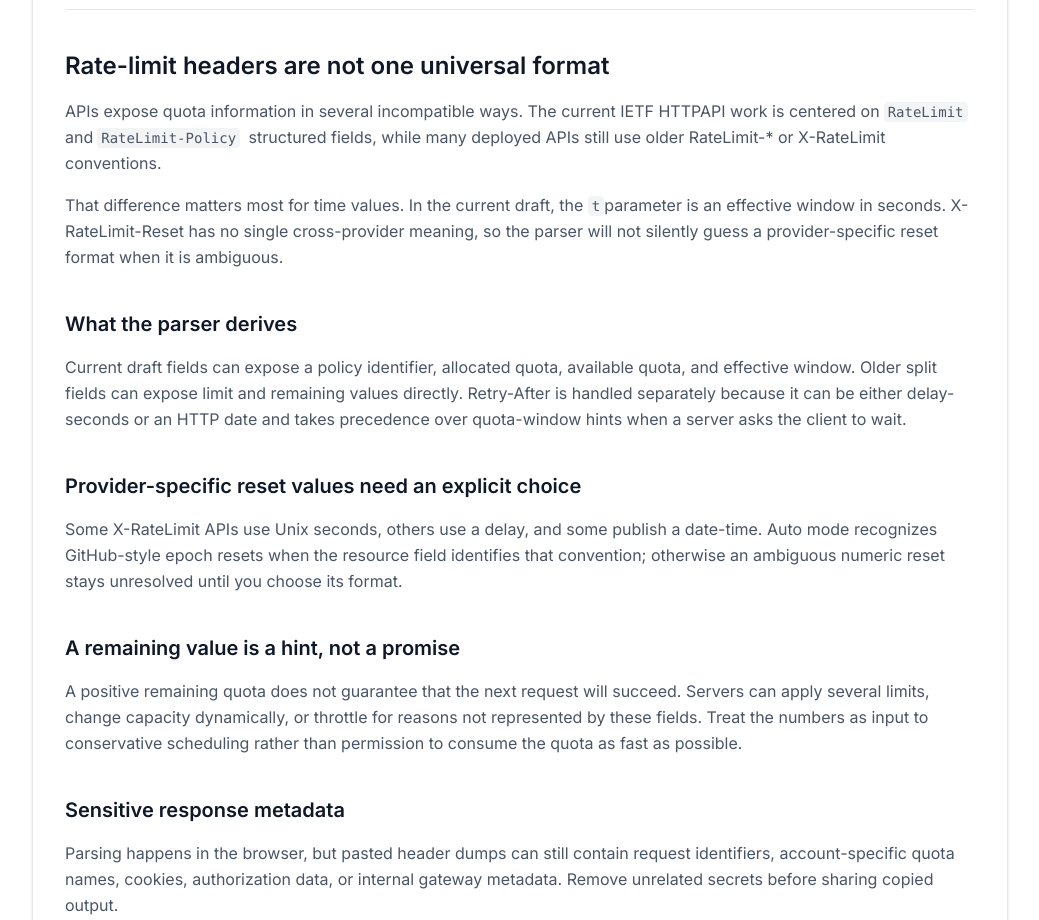
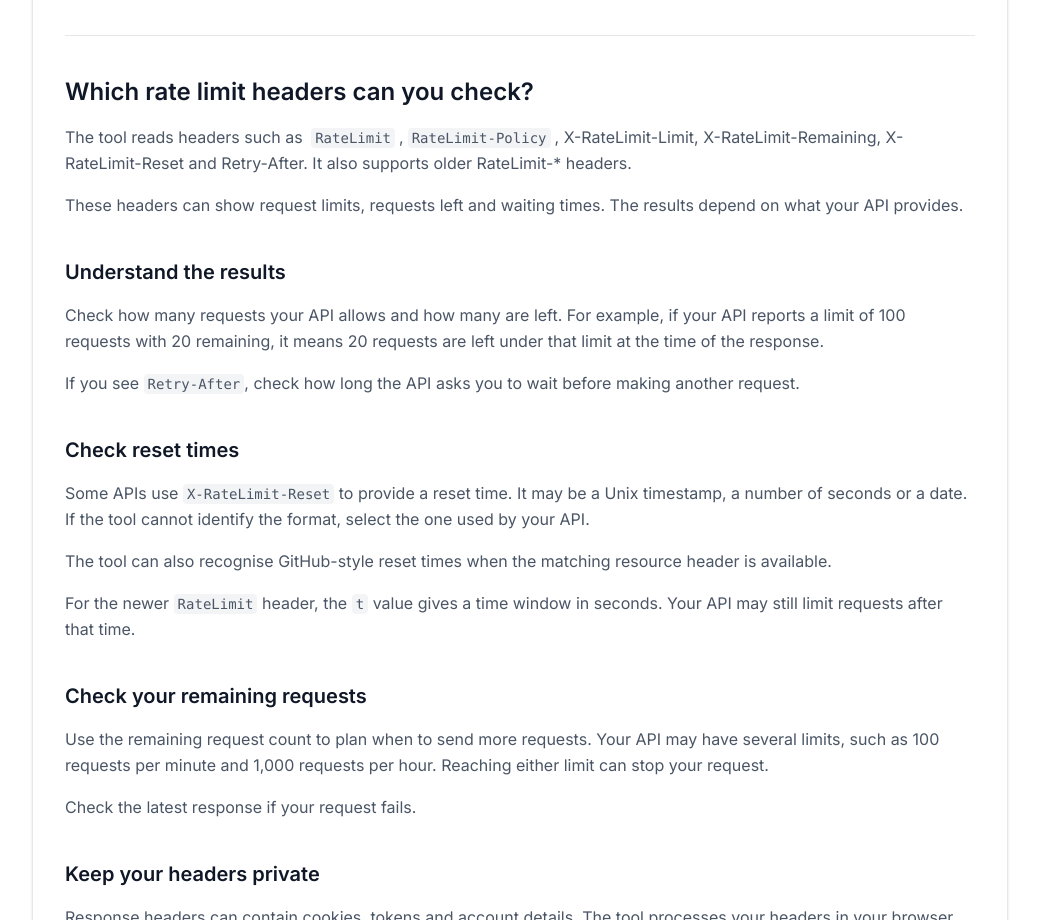
Before and after one commit to vaarunsonawwane-ops/yoryantra-new, a Next.js app: page /tools/api-rate-limit-header-parser in a window 1280 px wide. Shown: the part 1880-2800 px from the top of the page, without its empty margins (120-1159 px from the left). Built offline with nearby package versions, Linux system fonts and the light colour scheme.

Commit message:
Golden Rule wording update

```diff
--- a/app/tools/api-rate-limit-header-parser/ToolClient.tsx
+++ b/app/tools/api-rate-limit-header-parser/ToolClient.tsx
@@ -150,7 +150,7 @@ export default function ToolClient() {
   return (
     <ToolShell
       title="API Rate Limit Header Parser"
-      description="Interpret current and provider-specific rate-limit headers without guessing ambiguous reset semantics."
+      description="Check your API request limits, how many requests are left and when you can send more requests. Paste your API response headers to see the details."
     >
       <div className="rounded-2xl border border-gray-200 bg-white p-5">
         <label className="block mb-2 text-sm font-medium text-gray-700">API Response Headers</label>
@@ -164,7 +164,7 @@ export default function ToolClient() {
           className="w-full min-h-[380px] rounded-xl border border-gray-300 p-4 text-sm font-mono outline-none transition focus:border-transparent focus:ring-2 focus:ring-[var(--green)]"
         />
         <p className="mt-2 text-sm text-gray-500">
-          Paste headers from curl, browser DevTools, Postman, an API client, or gateway logs. The parser runs locally in your browser.
+          Paste your API response headers from Postman, curl or browser DevTools.
         </p>
       </div>
 
@@ -244,7 +244,7 @@ export default function ToolClient() {
         </div>
 
         <p className="mt-3 text-sm leading-relaxed text-gray-500">
-          The reset-format choice applies only to legacy or provider-specific reset values. Current draft RateLimit t values are seconds.
+          Use Auto-detect to read common rate limit headers. For older or API-specific reset values, choose the format under Legacy Reset Format. The t value in the newer RateLimit header uses seconds.
         </p>
       </div>
 
@@ -271,7 +271,7 @@ export default function ToolClient() {
       {result && (
         <div className="mt-8 rounded-2xl border border-gray-200 bg-white p-5">
           <h3 className="text-lg font-semibold text-gray-900">Parsed Rate Limit Headers</h3>
-          <p className="mt-2 text-sm text-gray-500">Header values and derived rate limit details from the pasted response.</p>
+          <p className="mt-2 text-sm text-gray-500">Review the rate limit details found in your headers.</p>
 
           <div className="mt-4 overflow-auto rounded-xl border border-gray-200">
             <table className="w-full min-w-[860px] text-left text-sm">
@@ -325,88 +325,93 @@ export default function ToolClient() {
         </div>
 
         <pre className="yoryantra-output overflow-auto text-sm min-h-[320px] whitespace-pre-wrap break-words">
-          {output || "Parsed API rate limit output will appear here."}
+          {output || "Your results will appear here after you parse the headers."}
         </pre>
       </div>
 
       <div className="mt-4 self-start rounded-xl border border-amber-200 bg-amber-50 p-4 text-sm leading-relaxed text-amber-800">
-        Rate limit header formats vary across APIs and gateways. Always check the provider documentation for exact semantics before building retry logic.
+        Check your API's documentation before using these results to decide when to retry a request.
       </div>
 
       <section className="mt-12 border-t border-gray-200 pt-10 space-y-10">
         <div>
-          <h2 className="text-2xl font-semibold text-gray-900">Rate-limit headers are not one universal format</h2>
+          <h2 className="text-2xl font-semibold text-gray-900">Which rate limit headers can you check?</h2>
           <p className="mt-4 text-gray-600 leading-relaxed">
-            APIs expose quota information in several incompatible ways. The current IETF HTTPAPI work is centered on
-            <code className="mx-1 rounded bg-gray-100 px-1 py-0.5 text-sm">RateLimit</code> and
-            <code className="mx-1 rounded bg-gray-100 px-1 py-0.5 text-sm">RateLimit-Policy</code> structured fields,
-            while many deployed APIs still use older RateLimit-* or X-RateLimit conventions.
+            The tool reads headers such as <code className="mx-1 rounded bg-gray-100 px-1 py-0.5 text-sm">RateLimit</code>,
+            <code className="mx-1 rounded bg-gray-100 px-1 py-0.5 text-sm">RateLimit-Policy</code>,
+            X-RateLimit-Limit, X-RateLimit-Remaining, X-RateLimit-Reset and Retry-After.
+            It also supports older RateLimit-* headers.
           </p>
           <p className="mt-4 text-gray-600 leading-relaxed">
-            That difference matters most for time values. In the current draft, the <code className="rounded bg-gray-100 px-1 py-0.5 text-sm">t</code>
-            parameter is an effective window in seconds. X-RateLimit-Reset has no single cross-provider meaning, so the parser
-            will not silently guess a provider-specific reset format when it is ambiguous.
+            These headers can show request limits, requests left and waiting times. The results depend on what your API provides.
           </p>
         </div>
 
         <div>
-          <h2 className="text-xl font-semibold text-gray-900">What the parser derives</h2>
+          <h2 className="text-xl font-semibold text-gray-900">Understand the results</h2>
           <p className="mt-4 text-gray-600 leading-relaxed">
-            Current draft fields can expose a policy identifier, allocated quota, available quota, and effective window.
-            Older split fields can expose limit and remaining values directly. Retry-After is handled separately because it
-            can be either delay-seconds or an HTTP date and takes precedence over quota-window hints when a server asks the client to wait.
+            Check how many requests your API allows and how many are left.
+            For example, if your API reports a limit of 100 requests with 20 remaining, it means 20 requests are left under that limit at the time of the response.
+          </p>
+          <p className="mt-4 text-gray-600 leading-relaxed">
+            If you see <code className="rounded bg-gray-100 px-1 py-0.5 text-sm">Retry-After</code>, check how long the API asks you to wait before making another request.
           </p>
         </div>
 
         <div>
-          <h2 className="text-xl font-semibold text-gray-900">Provider-specific reset values need an explicit choice</h2>
+          <h2 className="text-xl font-semibold text-gray-900">Check reset times</h2>
           <p className="mt-4 text-gray-600 leading-relaxed">
-            Some X-RateLimit APIs use Unix seconds, others use a delay, and some publish a date-time. Auto mode recognizes
-            GitHub-style epoch resets when the resource field identifies that convention; otherwise an ambiguous numeric reset
-            stays unresolved until you choose its format.
+            Some APIs use <code className="rounded bg-gray-100 px-1 py-0.5 text-sm">X-RateLimit-Reset</code> to provide a reset time.
+            It may be a Unix timestamp, a number of seconds or a date. If the tool cannot identify the format, select the one used by your API.
+          </p>
+          <p className="mt-4 text-gray-600 leading-relaxed">
+            The tool can also recognise GitHub-style reset times when the matching resource header is available.
+          </p>
+          <p className="mt-4 text-gray-600 leading-relaxed">
+            For the newer <code className="rounded bg-gray-100 px-1 py-0.5 text-sm">RateLimit</code> header, the <code className="rounded bg-gray-100 px-1 py-0.5 text-sm">t</code> value gives a time window in seconds. Your API may still limit requests after that time.
           </p>
         </div>
 
         <div>
-          <h2 className="text-xl font-semibold text-gray-900">A remaining value is a hint, not a promise</h2>
+          <h2 className="text-xl font-semibold text-gray-900">Check your remaining requests</h2>
           <p className="mt-4 text-gray-600 leading-relaxed">
-            A positive remaining quota does not guarantee that the next request will succeed. Servers can apply several limits,
-            change capacity dynamically, or throttle for reasons not represented by these fields. Treat the numbers as input to
-            conservative scheduling rather than permission to consume the quota as fast as possible.
+            Use the remaining request count to plan when to send more requests.
+            Your API may have several limits, such as 100 requests per minute and 1,000 requests per hour. Reaching either limit can stop your request.
+          </p>
+          <p className="mt-4 text-gray-600 leading-relaxed">
+            Check the latest response if your request fails.
           </p>
         </div>
 
         <div>
-          <h2 className="text-xl font-semibold text-gray-900">Sensitive response metadata</h2>
+          <h2 className="text-xl font-semibold text-gray-900">Keep your headers private</h2>
           <p className="mt-4 text-gray-600 leading-relaxed">
-            Parsing happens in the browser, but pasted header dumps can still contain request identifiers, account-specific quota
-            names, cookies, authorization data, or internal gateway metadata. Remove unrelated secrets before sharing copied output.
+            Response headers can contain cookies, tokens and account details. The tool processes your headers in your browser.
+            Remove private information before sharing your headers or results.
           </p>
         </div>
 
         <div>
-          <h2 className="text-xl font-semibold text-gray-900">Standards and live specification status</h2>
+          <h2 className="text-xl font-semibold text-gray-900">Standards and references</h2>
           <p className="mt-4 text-gray-600 leading-relaxed">
-            Retry-After semantics come from{" "}
-            <a className="font-medium text-[var(--green)] underline-offset-4 hover:underline" href="https://www.rfc-editor.org/rfc/rfc9110.html#name-retry-after" target="_blank" rel="noreferrer">RFC 9110</a>,
-            and HTTP 429 is defined by{" "}
-            <a className="font-medium text-[var(--green)] underline-offset-4 hover:underline" href="https://www.rfc-editor.org/rfc/rfc6585.html#section-4" target="_blank" rel="noreferrer">RFC 6585</a>.
-            The newer RateLimit / RateLimit-Policy design is still an active IETF Internet-Draft, not a published RFC, so its syntax can change before standardization.{" "}
+            <a className="font-medium text-[var(--green)] underline-offset-4 hover:underline" href="https://www.rfc-editor.org/rfc/rfc9110.html#name-retry-after" target="_blank" rel="noreferrer">RFC 9110</a> explains the Retry-After header.
+            <a className="font-medium text-[var(--green)] underline-offset-4 hover:underline" href="https://www.rfc-editor.org/rfc/rfc6585.html#section-4" target="_blank" rel="noreferrer">RFC 6585</a> defines the HTTP 429 Too Many Requests response.
+            The newer RateLimit and RateLimit-Policy headers are described in an IETF draft that is still being developed.{" "}
             <a className="font-medium text-[var(--green)] underline-offset-4 hover:underline" href="https://datatracker.ietf.org/doc/draft-ietf-httpapi-ratelimit-headers/" target="_blank" rel="noreferrer">Follow the current HTTPAPI draft</a>.
           </p>
         </div>
 
         <div>
-          <h2 className="text-xl font-semibold text-gray-900">Questions that affect retry code</h2>
+          <h2 className="text-xl font-semibold text-gray-900">Common questions about API rate limits</h2>
           <div className="mt-5 space-y-6">
-            <Faq title="Why is my X-RateLimit-Reset value not converted automatically?">
-              Because that field is provider-specific. A numeric value can mean epoch seconds or a delay, so guessing can produce a dangerously wrong retry time.
+            <Faq title="Why isn't my X-RateLimit-Reset value converted automatically?">
+              APIs use different reset time formats. Select the format used by your API under Legacy Reset Format.
             </Faq>
-            <Faq title="Should Retry-After override a RateLimit window?">
-              When both are present, follow Retry-After for the requested wait. Quota fields can still help shape the request rate after that delay.
+            <Faq title="Should I use Retry-After or RateLimit?">
+              Use Retry-After to check how long you should wait before retrying. Use the rate limit values to plan your other requests.
             </Faq>
-            <Faq title="Does a parsed quota prove how the server will throttle me?">
-              No. The server remains authoritative, and multiple or dynamic quota policies can affect later requests.
+            <Faq title="Why am I getting a 429 error when I still have requests left?">
+              Your API may have another request limit, or its limits may have changed. Check the latest API response and your provider's documentation.
             </Faq>
           </div>
         </div>
--- a/app/tools/robots-txt-tester/ToolClient.tsx
+++ b/app/tools/robots-txt-tester/ToolClient.tsx
@@ -1080,7 +1080,7 @@ export default function ToolClient() {
   return (
     <ToolShell
       title="Robots.txt Tester"
-      description="Compare a URL path with robots.txt Allow/Disallow rules using RFC 9309 group selection, percent-encoding rules and longest-match precedence, with a separate Google-style full User-Agent mode."
+      description="Enter your robots.txt rules, choose a crawler and test a URL or path. See whether crawling is allowed and which Allow or Disallow rule applies. You can check using RFC 9309 product-token matching or Google-style User-Agent matching."
     >
       <div className="grid gap-6 lg:grid-cols-[minmax(0,1.15fr)_minmax(330px,0.85fr)]">
         <div className="rounded-2xl border border-gray-200 bg-white p-5">
@@ -1344,7 +1344,7 @@ export default function ToolClient() {
       <section className="mt-12 border-t border-gray-200 pt-10">
         <div>
           <h2 className="text-2xl font-semibold text-gray-900">
-            The First Question Is “Which Group Applies?”
+            Find the rules for your crawler
           </h2>
           <p className="mt-4 leading-relaxed text-gray-600">
             RFC 9309 describes crawlers using a product token such as{" "}
```
